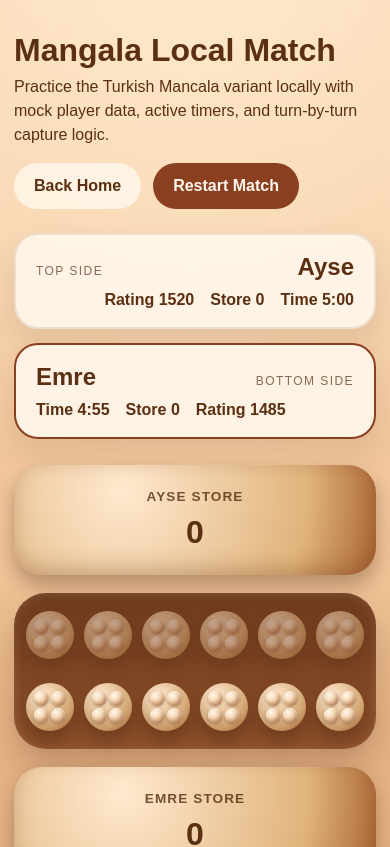
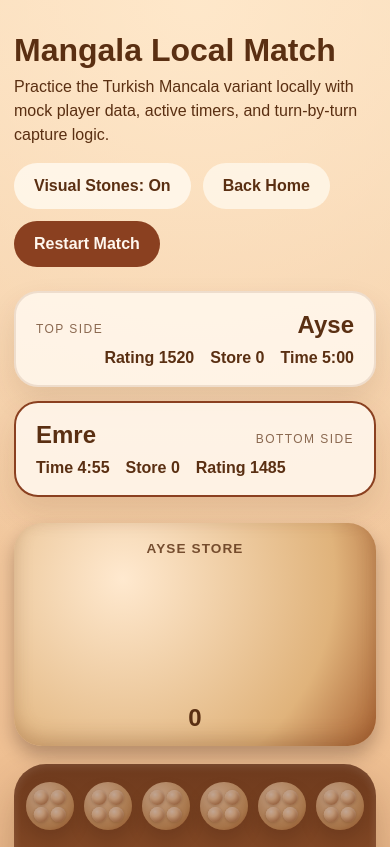
Before and after one commit to Teamuchin/online-mangala-website, a React (Vite) app: page /game/local in a window 390 px wide. Shown: the top 847 px of the page. Built offline with nearby package versions, Linux system fonts and the light colour scheme; a web font is replaced by a local one.

Commit message:
Add visual stones toggle and update styles for store representation

```diff
--- a/src/components/mangala/Board.jsx
+++ b/src/components/mangala/Board.jsx
@@ -4,6 +4,25 @@ import styles from './MangalaGame.module.css'
 const MAX_VISIBLE_STONES = 12
 const ROW_ORDER = [0, 1, 2, 3, 2.5, 1.5]
 const MAX_STONES_PER_ROW = 2
+const STORE_MAX_STONES_PER_ROW = 3
+const STORE_BASE_ROW_COUNT = 8
+
+function getStoreRowOrder(rowCount) {
+  const positions = Array.from({ length: STORE_BASE_ROW_COUNT }, (_, index) => index)
+
+  if (rowCount <= positions.length) {
+    return positions.slice(0, rowCount)
+  }
+
+  const interleavedPositions = []
+
+  for (let index = positions.length - 2; index >= 0; index -= 1) {
+    interleavedPositions.push(index + 0.5)
+  }
+  interleavedPositions.push(positions.length - 0.5)
+
+  return [...positions, ...interleavedPositions].slice(0, rowCount)
+}
 
 function getStoneRows(count) {
   const rowCount = Math.ceil(count / MAX_STONES_PER_ROW)
@@ -27,7 +46,28 @@ function getStoneRows(count) {
   })
 }
 
-function Pit({ count, disabled, isSelected, onClick }) {
+function getStoreStoneRows(count) {
+  const rowCount = Math.ceil(count / STORE_MAX_STONES_PER_ROW)
+  const rowPositions = getStoreRowOrder(rowCount)
+  const minPosition = Math.min(...rowPositions)
+  const maxPosition = Math.max(...rowPositions)
+  const centerPosition = (minPosition + maxPosition) / 2
+
+  return Array.from({ length: rowCount }, (_, rowIndex) => {
+    const stonesInRow = Math.min(
+      STORE_MAX_STONES_PER_ROW,
+      count - rowIndex * STORE_MAX_STONES_PER_ROW,
+    )
+
+    return {
+      id: `store-row-${rowIndex}`,
+      offset: rowPositions[rowIndex] - centerPosition,
+      stonesInRow,
+    }
+  })
+}
+
+function Pit({ count, disabled, isSelected, onClick, showVisualStones }) {
   const shouldUseOverflowCount = count > MAX_VISIBLE_STONES
   const rows = shouldUseOverflowCount ? [] : getStoneRows(count)
 
@@ -39,7 +79,7 @@ function Pit({ count, disabled, isSelected, onClick }) {
       disabled={disabled}
     >
       <span className={styles.pitSurface}>
-        {shouldUseOverflowCount ? (
+        {!showVisualStones || shouldUseOverflowCount ? (
           <span className={styles.pitCount}>{count}</span>
         ) : (
           rows.map((row) => (
@@ -65,11 +105,35 @@ function Pit({ count, disabled, isSelected, onClick }) {
   )
 }
 
-function Store({ count, label }) {
+function Store({ count, label, showVisualStones }) {
+  const rows = getStoreStoneRows(count)
+
   return (
     <div className={styles.store}>
       <span className={styles.storeLabel}>{label}</span>
-      <span className={styles.storeCount}>{count}</span>
+      {showVisualStones ? (
+        <div className={styles.storeSurface}>
+          {rows.map((row) => (
+            <span
+              key={row.id}
+              className={styles.storeRow}
+              style={{ '--row-offset': row.offset }}
+            >
+              {Array.from({ length: row.stonesInRow }, (_, stoneIndex) => (
+                <span
+                  key={`${row.id}-${stoneIndex}`}
+                  className={`${styles.stone} ${styles.storeStone}`}
+                />
+              ))}
+            </span>
+          ))}
+        </div>
+      ) : (
+        <div className={`${styles.storeSurface} ${styles.storeSurfaceHidden}`}>
+          <span className={styles.storeCountOnly}>{count}</span>
+        </div>
+      )}
+      {showVisualStones && <span className={styles.storeTotal}>{count}</span>}
     </div>
   )
 }
@@ -80,6 +144,7 @@ export default function Board({
   selectedPit,
   gameStatus,
   players,
+  showVisualStones,
   onPitClick,
 }) {
   const topRow = [...PLAYER_CONFIG.top.pitIndexes].reverse()
@@ -87,13 +152,18 @@ export default function Board({
 
   return (
     <section className={styles.boardShell}>
-      <Store count={board[13]} label={`${players.top.name} Store`} />
+      <Store
+        count={board[13]}
+        label={`${players.top.name} Store`}
+        showVisualStones={showVisualStones}
+      />
       <div className={styles.boardCenter}>
         <div className={styles.pitRow}>
           {topRow.map((index) => (
             <Pit
               key={index}
               count={board[index]}
+              showVisualStones={showVisualStones}
               disabled={
                 gameStatus === 'finished' ||
                 currentPlayer !== 'top' ||
@@ -109,6 +179,7 @@ export default function Board({
             <Pit
               key={index}
               count={board[index]}
+              showVisualStones={showVisualStones}
               disabled={
                 gameStatus === 'finished' ||
                 currentPlayer !== 'bottom' ||
@@ -120,7 +191,11 @@ export default function Board({
           ))}
         </div>
       </div>
-      <Store count={board[6]} label={`${players.bottom.name} Store`} />
+      <Store
+        count={board[6]}
+        label={`${players.bottom.name} Store`}
+        showVisualStones={showVisualStones}
+      />
     </section>
   )
 }
--- a/src/components/mangala/MangalaGame.module.css
+++ b/src/components/mangala/MangalaGame.module.css
@@ -39,7 +39,8 @@
 }
 
 .homeLink,
-.resetButton {
+.resetButton,
+.secondaryButton {
   border: none;
   border-radius: 999px;
   padding: 14px 20px;
@@ -57,6 +58,11 @@
 .resetButton {
   color: #fff7ee;
   background: #8a4020;
+}
+
+.secondaryButton {
+  color: #5a2f12;
+  background: rgba(255, 248, 235, 0.9);
 }
 
 .playerGrid {
@@ -223,7 +229,7 @@
   border-radius: 28px;
   background: radial-gradient(circle at 30% 25%, #ffe9cf, #e0b37b 70%, #a76030 100%);
   box-shadow: inset 0 -8px 18px rgba(108, 54, 22, 0.25), 0 10px 18px rgba(38, 16, 6, 0.28);
-  padding: 20px 12px;
+  padding: 18px 12px 16px;
   text-align: center;
   color: #5a2f12;
 }
@@ -236,10 +242,49 @@
   opacity: 0.82;
 }
 
-.storeCount {
-  font-size: clamp(2rem, 4vw, 3rem);
+.storeSurface {
+  position: relative;
+  width: 100%;
+  min-height: 220px;
+  flex: 1;
+  --store-stone-size: 18px;
+  --store-stone-gap: 2px;
+  --store-stone-step: calc(var(--store-stone-size) + var(--store-stone-gap));
+}
+
+.storeRow {
+  position: absolute;
+  top: 50%;
+  left: 50%;
+  transform: translate(-50%, -50%) translateY(calc(var(--row-offset) * var(--store-stone-step)));
+  display: inline-flex;
+  justify-content: center;
+  gap: var(--store-stone-gap);
+  width: 100%;
+}
+
+.storeSurfaceHidden {
+  display: flex;
+  align-items: center;
+  justify-content: center;
+}
+
+.storeStone {
+  width: var(--store-stone-size);
+  height: var(--store-stone-size);
+}
+
+.storeCountOnly {
+  font-size: clamp(2rem, 5vw, 3rem);
   font-weight: 800;
+  line-height: 1;
+}
+
+.storeTotal {
   margin-top: 10px;
+  font-size: 1.5rem;
+  font-weight: 800;
+  line-height: 1;
 }
 
 .statusCard,
@@ -289,6 +334,10 @@
   .store {
     min-height: 110px;
   }
+
+  .storeSurface {
+    min-height: 160px;
+  }
 }
 
 @media (max-width: 640px) {
@@ -315,4 +364,11 @@
     --stone-step: calc(var(--stone-size) + var(--stone-gap));
   }
 
+  .storeSurface {
+    --store-stone-size: 15px;
+    --store-stone-gap: 2px;
+    --store-stone-step: calc(var(--store-stone-size) + var(--store-stone-gap));
+    min-height: 140px;
+  }
+
 }
--- a/src/pages/MangalaGame.jsx
+++ b/src/pages/MangalaGame.jsx
@@ -21,6 +21,7 @@ const RULES = [
 
 export default function MangalaGame() {
   const [game, setGame] = useState(createInitialState)
+  const [showVisualStones, setShowVisualStones] = useState(true)
 
   useEffect(() => {
     if (game.gameStatus !== 'playing') {
@@ -65,6 +66,10 @@ export default function MangalaGame() {
 
   const handleReset = () => {
     setGame(createInitialState())
+  }
+
+  const handleStoneToggle = () => {
+    setShowVisualStones((currentValue) => !currentValue)
   }
 
   const handlePitClick = (pitIndex) => {
@@ -146,6 +151,13 @@ export default function MangalaGame() {
             </p>
           </div>
           <div className={styles.actions}>
+            <button
+              type="button"
+              className={styles.secondaryButton}
+              onClick={handleStoneToggle}
+            >
+              Visual Stones: {showVisualStones ? 'On' : 'Off'}
+            </button>
             <Link to="/" className={styles.homeLink}>
               Back Home
             </Link>
@@ -176,6 +188,7 @@ export default function MangalaGame() {
           selectedPit={game.selectedPit}
           gameStatus={game.gameStatus}
           players={game.players}
+          showVisualStones={showVisualStones}
           onPitClick={handlePitClick}
         />
 
```
Also changed, not shown: 1 other file (tests, documents, lock files or other folders).
